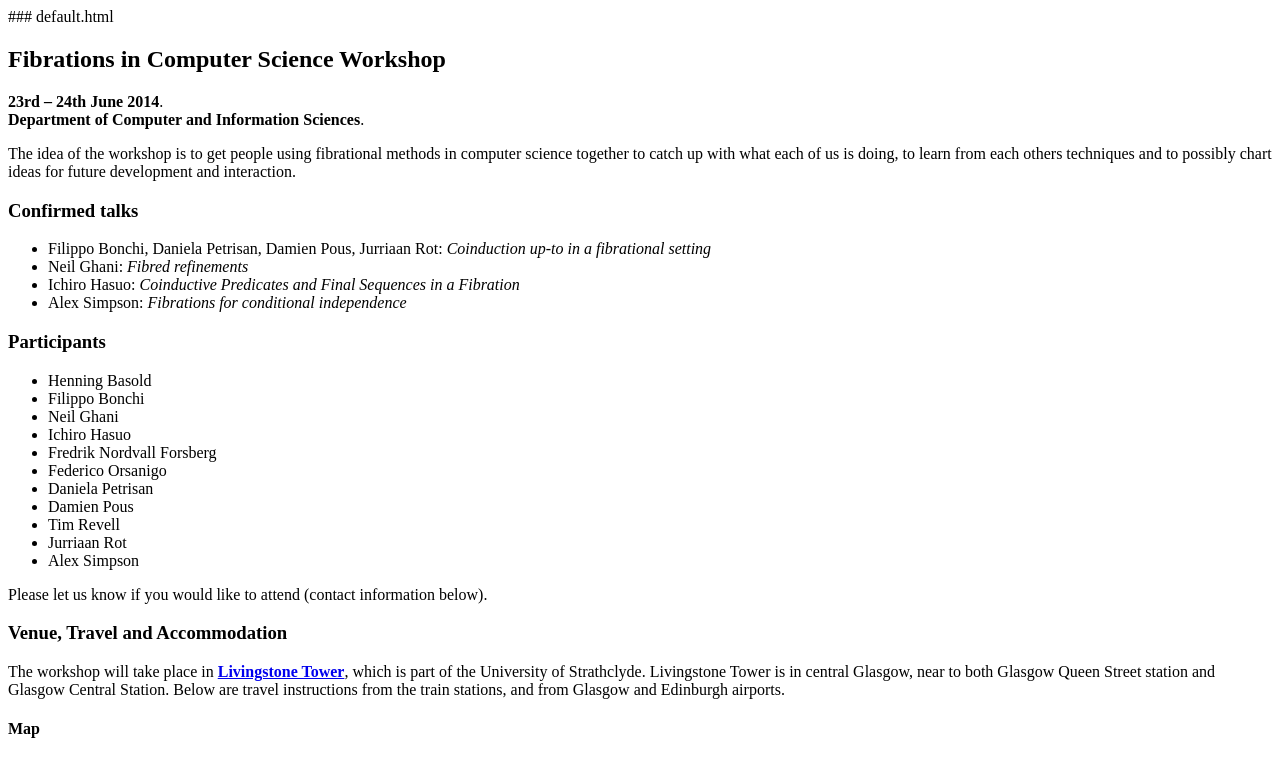
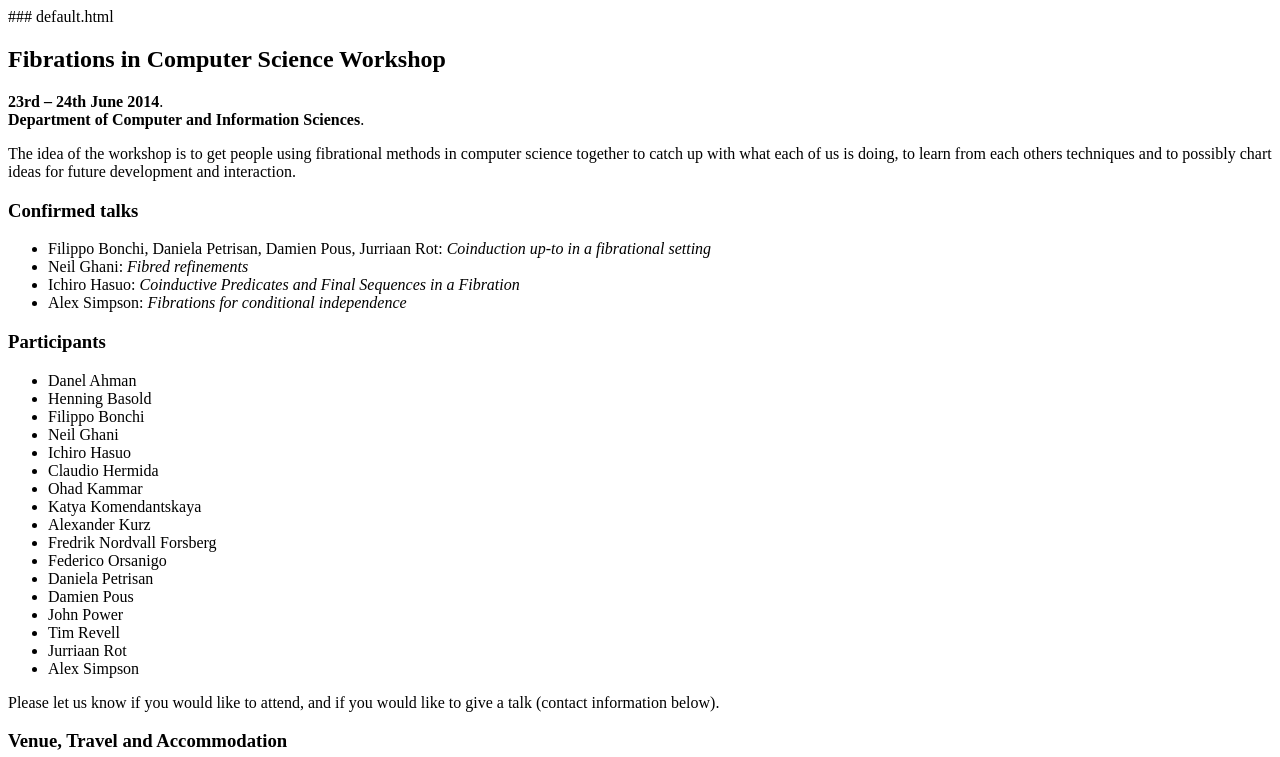
Before and after one commit to msp-strath/MSPweb, a plain HTML site: page fics-2014/index.html in a window 1280 px wide. Shown: the top 757 px of the page. Drawn offline with Linux system fonts and the light colour scheme.

Commit message:
[FICS] Participants from Doodle Poll

```diff
--- a/fics-2014/index.html
+++ b/fics-2014/index.html
@@ -26,21 +26,28 @@
 <h3>Participants</h3>
 
  <ul>
+  <li>Danel Ahman</li>
   <li>Henning Basold</li>
   <li>Filippo Bonchi</li>
   <li>Neil Ghani</li>
   <li>Ichiro Hasuo</li>
+  <li>Claudio Hermida</li>
+  <li>Ohad Kammar</li>
+  <li>Katya Komendantskaya</li>
+  <li>Alexander Kurz</li>
   <li>Fredrik Nordvall Forsberg</li>
   <li>Federico Orsanigo</li>
   <li>Daniela Petrisan</li>
   <li>Damien Pous</li>
+  <li>John Power</li>
   <li>Tim Revell</li>
   <li>Jurriaan Rot</li>
   <li>Alex Simpson</li>
  </ul>
 
 <p>
-Please let us know if you would like to attend (contact information below).
+Please let us know if you would like to attend, and if you would like
+to give a talk (contact information below).
 </p>
 
 <h3>Venue, Travel and Accommodation</h3>
```
